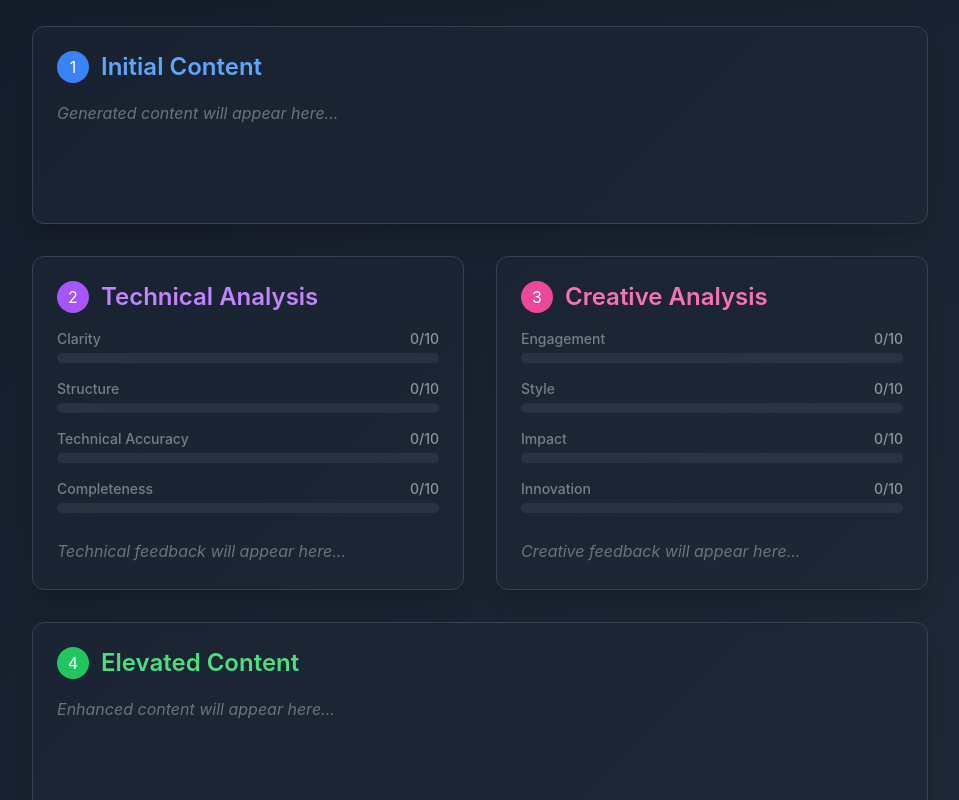
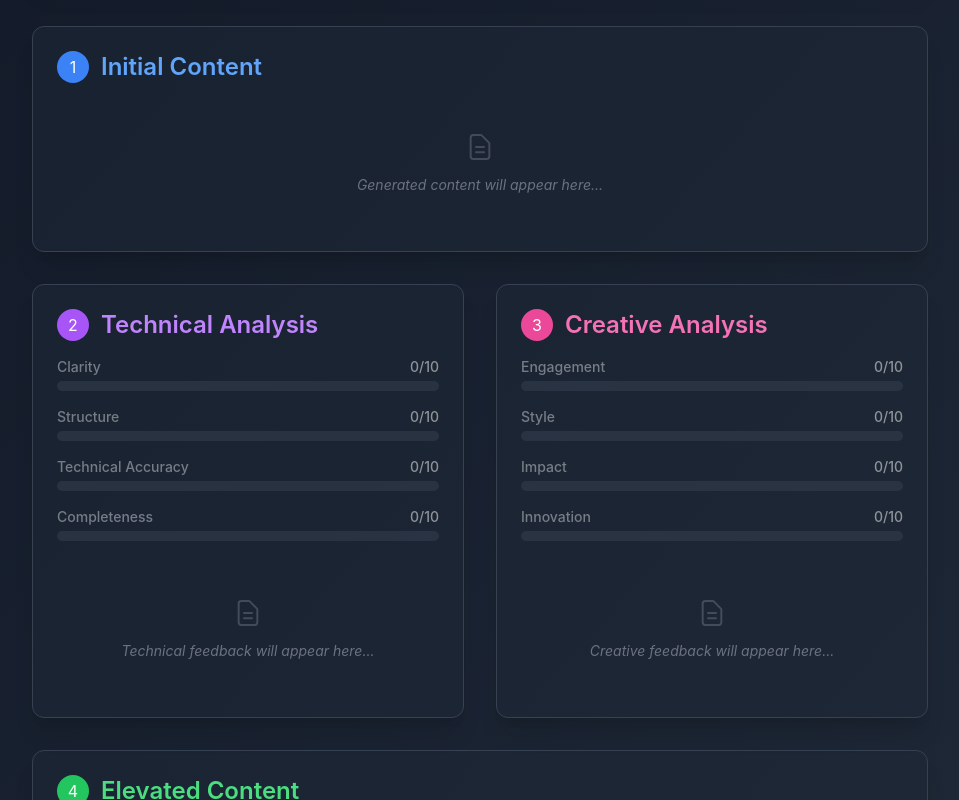
Before and after one commit to ZigaoWang/elevate-ai, a React (Vite) app in the folder frontend/: page / in a window 1280 px wide. Shown: the part 420-1220 px from the top of the page, without its empty margins (160-1119 px from the left). Built offline with nearby package versions, Linux system fonts and the light colour scheme.

Commit message:
feat: generate animation and word count

```diff
--- a/frontend/src/App.tsx
+++ b/frontend/src/App.tsx
@@ -121,6 +121,49 @@ function CopyButton({ text }: { text: string }) {
         </svg>
       )}
     </button>
+  );
+}
+
+function TextStats({ text }: { text: string }) {
+  const words = text.trim().split(/\s+/).length;
+  const chars = text.length;
+
+  return (
+    <div className="flex gap-4 text-sm text-gray-400">
+      <span>{words.toLocaleString()} words</span>
+      <span>{chars.toLocaleString()} characters</span>
+    </div>
+  );
+}
+
+function LoadingDots({ step }: { step: string }) {
+  const loadingText = {
+    initial: "Generating initial content...",
+    technical: "Technical tutor analyzing content...",
+    creative: "Creative tutor reviewing style...",
+    final: "Crafting final improvements..."
+  }[step];
+
+  return (
+    <div className="flex flex-col items-center justify-center py-6">
+      <div className="flex items-center justify-center space-x-2 mb-3">
+        <div className="w-2 h-2 bg-blue-500 rounded-full animate-bounce [animation-delay:-0.3s]"></div>
+        <div className="w-2 h-2 bg-purple-500 rounded-full animate-bounce [animation-delay:-0.15s]"></div>
+        <div className="w-2 h-2 bg-pink-500 rounded-full animate-bounce"></div>
+      </div>
+      <span className="text-sm text-gray-400">{loadingText}</span>
+    </div>
+  );
+}
+
+function PlaceholderContent({ text }: { text: string }) {
+  return (
+    <div className="flex flex-col items-center justify-center py-8 text-gray-500">
+      <svg xmlns="http://www.w3.org/2000/svg" className="h-8 w-8 mb-3 opacity-50" fill="none" viewBox="0 0 24 24" stroke="currentColor">
+        <path strokeLinecap="round" strokeLinejoin="round" strokeWidth={1.5} d="M9 12h6m-6 4h6m2 5H7a2 2 0 01-2-2V5a2 2 0 012-2h5.586a1 1 0 01.707.293l5.414 5.414a1 1 0 01.293.707V19a2 2 0 01-2 2z" />
+      </svg>
+      <span className="text-sm italic">{text}</span>
+    </div>
   );
 }
 
@@ -319,11 +362,17 @@ function App() {
               </div>
               {initialContent && <CopyButton text={initialContent} />}
             </div>
-            <div className="min-h-[100px] prose prose-invert max-w-none">
+            <div className="min-h-[100px] prose prose-invert max-w-none relative">
+              {loading && currentStep.current === 'initial' && <LoadingDots step="initial" />}
               {initialContent ? (
-                <MarkdownContent>{initialContent}</MarkdownContent>
-              ) : (
-                <div className="text-gray-500 italic">Generated content will appear here...</div>
+                <>
+                  <MarkdownContent>{initialContent}</MarkdownContent>
+                  <div className="mt-4 border-t border-gray-700 pt-4">
+                    <TextStats text={initialContent} />
+                  </div>
+                </>
+              ) : !loading && (
+                <PlaceholderContent text="Generated content will appear here..." />
               )}
             </div>
           </div>
@@ -339,7 +388,8 @@ function App() {
                 </div>
                 {technicalFeedback && <CopyButton text={technicalFeedback} />}
               </div>
-              <div className="min-h-[200px]">
+              <div className="min-h-[200px] relative">
+                {loading && currentStep.current === 'technical' && <LoadingDots step="technical" />}
                 {Object.keys(technicalRatings).length > 0 ? (
                   <div className="mb-6 space-y-4">
                     <RatingBar value={technicalRatings.clarity || 0} label="Clarity" color="bg-blue-500" />
@@ -347,7 +397,7 @@ function App() {
                     <RatingBar value={technicalRatings.technical_accuracy || 0} label="Technical Accuracy" color="bg-purple-500" />
                     <RatingBar value={technicalRatings.completeness || 0} label="Completeness" color="bg-violet-500" />
                   </div>
-                ) : (
+                ) : !loading && (
                   <div className="mb-6 space-y-4 opacity-50">
                     <RatingBar value={0} label="Clarity" color="bg-blue-500" />
                     <RatingBar value={0} label="Structure" color="bg-indigo-500" />
@@ -357,9 +407,14 @@ function App() {
                 )}
                 <div className="prose prose-invert max-w-none">
                   {technicalFeedback ? (
-                    <MarkdownContent>{technicalFeedback}</MarkdownContent>
-                  ) : (
-                    <div className="text-gray-500 italic">Technical feedback will appear here...</div>
+                    <>
+                      <MarkdownContent>{technicalFeedback}</MarkdownContent>
+                      <div className="mt-4 border-t border-gray-700 pt-4">
+                        <TextStats text={technicalFeedback} />
+                      </div>
+                    </>
+                  ) : !loading && (
+                    <PlaceholderContent text="Technical feedback will appear here..." />
                   )}
                 </div>
               </div>
@@ -374,7 +429,8 @@ function App() {
                 </div>
                 {creativeFeedback && <CopyButton text={creativeFeedback} />}
               </div>
-              <div className="min-h-[200px]">
+              <div className="min-h-[200px] relative">
+                {loading && currentStep.current === 'creative' && <LoadingDots step="creative" />}
                 {Object.keys(creativeRatings).length > 0 ? (
                   <div className="mb-6 space-y-4">
                     <RatingBar value={creativeRatings.engagement || 0} label="Engagement" color="bg-pink-500" />
@@ -382,7 +438,7 @@ function App() {
                     <RatingBar value={creativeRatings.impact || 0} label="Impact" color="bg-red-500" />
                     <RatingBar value={creativeRatings.innovation || 0} label="Innovation" color="bg-orange-500" />
                   </div>
-                ) : (
+                ) : !loading && (
                   <div className="mb-6 space-y-4 opacity-50">
                     <RatingBar value={0} label="Engagement" color="bg-pink-500" />
                     <RatingBar value={0} label="Style" color="bg-rose-500" />
@@ -392,9 +448,14 @@ function App() {
                 )}
                 <div className="prose prose-invert max-w-none">
                   {creativeFeedback ? (
-                    <MarkdownContent>{creativeFeedback}</MarkdownContent>
-                  ) : (
-                    <div className="text-gray-500 italic">Creative feedback will appear here...</div>
+                    <>
+                      <MarkdownContent>{creativeFeedback}</MarkdownContent>
+                      <div className="mt-4 border-t border-gray-700 pt-4">
+                        <TextStats text={creativeFeedback} />
+                      </div>
+                    </>
+                  ) : !loading && (
+                    <PlaceholderContent text="Creative feedback will appear here..." />
                   )}
                 </div>
               </div>
@@ -410,11 +471,17 @@ function App() {
               </div>
               {finalContent && <CopyButton text={finalContent} />}
             </div>
-            <div className="min-h-[100px] prose prose-invert max-w-none">
+            <div className="min-h-[100px] prose prose-invert max-w-none relative">
+              {loading && currentStep.current === 'final' && <LoadingDots step="final" />}
               {finalContent ? (
-                <MarkdownContent>{finalContent}</MarkdownContent>
-              ) : (
-                <div className="text-gray-500 italic">Enhanced content will appear here...</div>
+                <>
+                  <MarkdownContent>{finalContent}</MarkdownContent>
+                  <div className="mt-4 border-t border-gray-700 pt-4">
+                    <TextStats text={finalContent} />
+                  </div>
+                </>
+              ) : !loading && (
+                <PlaceholderContent text="Enhanced content will appear here..." />
               )}
             </div>
           </div>
```
